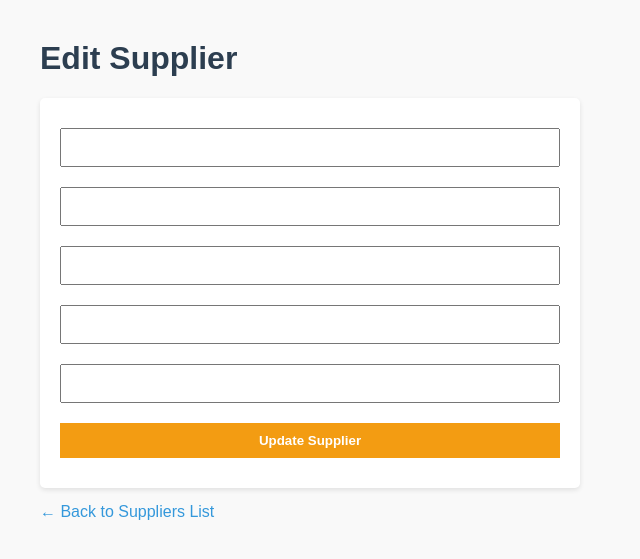
After one commit to brentlesterpondavilla/supplier-system, a Node server app: template views/edit-supplier.ejs in a window 1280 px wide. The commit adds this page. Shown: the top 559 px of the page, without its empty margins (0-640 px from the left). Run offline with Node 20, Linux system fonts and the light colour scheme; the template is opened without the code that fills it, so the values that code supplies are empty; some libraries are stand-ins or nearby versions.

Commit message:
Add Edit supplier feature and view

```diff
--- /dev/null
+++ b/views/edit-supplier.ejs
@@ -0,0 +1,33 @@
+<!DOCTYPE html>
+<html lang="en">
+<head>
+  <meta charset="UTF-8">
+  <meta name="viewport" content="width=device-width, initial-scale=1.0">
+  <title>Edit Supplier</title>
+  <style>
+    body { font-family: Arial, sans-serif; margin: 40px; background-color: #f9f9f9; color: #333; }
+    h1 { color: #2c3e50; }
+    form { background: #fff; padding: 20px; border-radius: 5px; box-shadow: 0 2px 5px rgba(0,0,0,0.1); max-width: 500px; }
+    input, button { padding: 10px; margin: 10px 0; width: 100%; box-sizing: border-box; }
+    button { background-color: #f39c12; color: white; border: none; cursor: pointer; font-weight: bold; }
+    button:hover { background-color: #d68910; }
+    a { display: inline-block; margin-top: 15px; color: #3498db; text-decoration: none; }
+  </style>
+</head>
+<body>
+
+  <h1>Edit Supplier</h1>
+
+  <form action="/suppliers/edit/<%= supplier._id %>?_method=PUT" method="POST">
+    <input type="text" name="name" value="<%= supplier.name %>" required>
+    <input type="text" name="contactPerson" value="<%= supplier.contactPerson %>" required>
+    <input type="text" name="phone" value="<%= supplier.phone %>" required>
+    <input type="email" name="email" value="<%= supplier.email %>" required>
+    <input type="text" name="address" value="<%= supplier.address %>" required>
+    <button type="submit">Update Supplier</button>
+  </form>
+
+  <a href="/suppliers">&larr; Back to Suppliers List</a>
+
+</body>
+</html>
--- a/views/suppliers.ejs
+++ b/views/suppliers.ejs
@@ -14,6 +14,8 @@
     input, button { padding: 10px; margin: 5px 0; width: 100%; box-sizing: border-box; }
     button { background-color: #27ae60; color: white; border: none; cursor: pointer; font-weight: bold; }
     button:hover { background-color: #219653; }
+    .edit-btn { background-color: #f39c12; color: white; padding: 6px 12px; text-decoration: none; border-radius: 3px; display: inline-block; font-weight: bold; font-size: 13px; }
+    .edit-btn:hover { background-color: #d68910; }
     .delete-btn { background-color: #e74c3c; width: auto; padding: 6px 12px; }
     .delete-btn:hover { background-color: #c0392b; }
   </style>
@@ -59,6 +61,9 @@
               <td><%= supplier.email %></td>
               <td><%= supplier.address %></td>
               <td>
+                <!-- Edit Button -->
+                <a href="/suppliers/edit/<%= supplier._id %>" class="edit-btn">Edit</a>
+
                 <!-- Delete Form -->
                 <form action="/suppliers/delete/<%= supplier._id %>?_method=DELETE" method="POST" style="display:inline; background:none; padding:0; box-shadow:none;">
                   <button type="submit" class="delete-btn">Delete</button>
```
